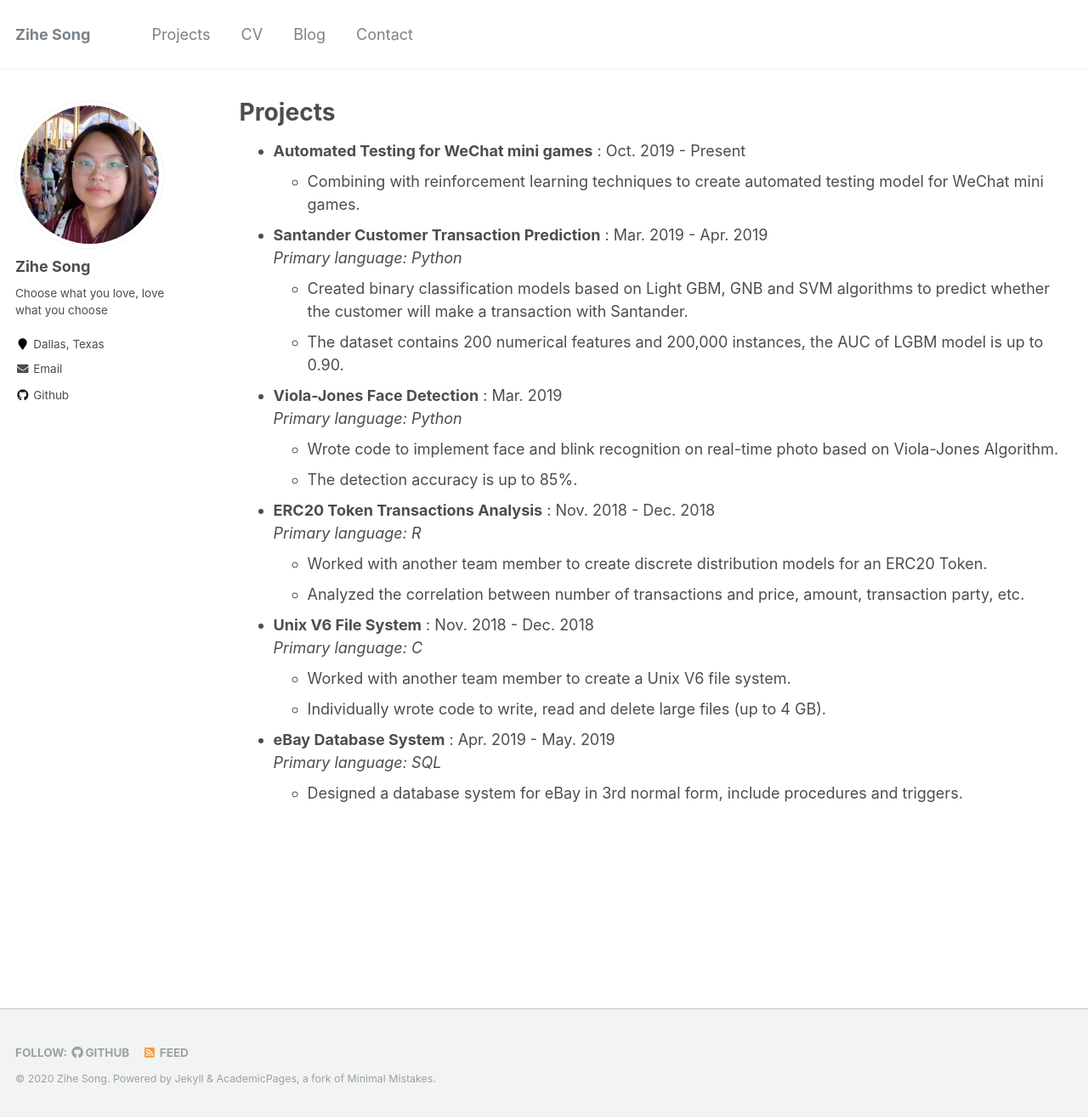
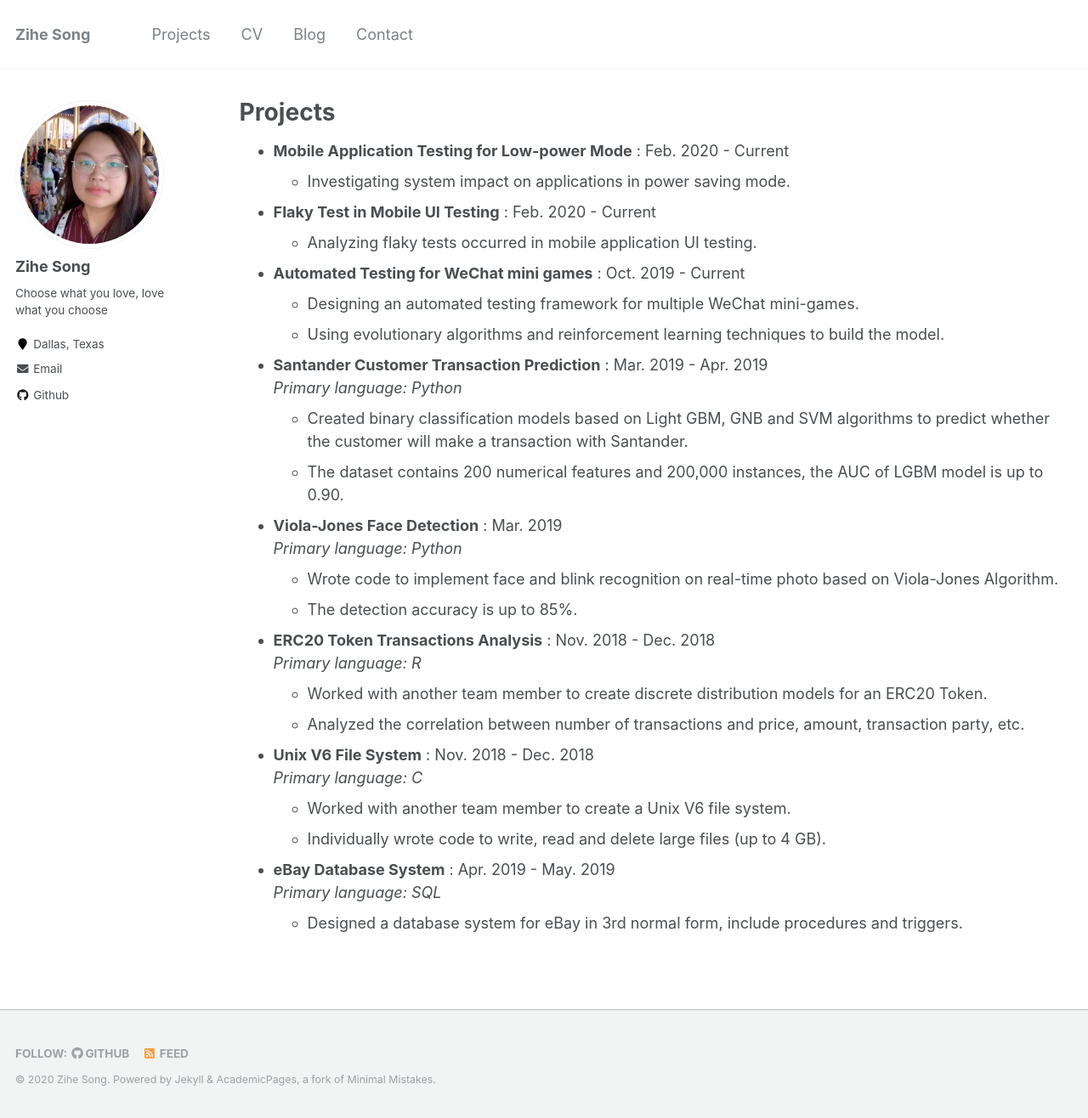
Before and after one commit to zihesong/zihesong.github.io, a Jekyll site: the page built from _pages/publications.md, in a window 1280 px wide and 1316 px high. Shown: the whole window at 85% size. Built offline with Jekyll 4.4.1, drawn with Linux system fonts in a browser that asks for light colours.

Commit message:
Update publications.md

```diff
--- a/_pages/publications.md
+++ b/_pages/publications.md
@@ -7,8 +7,16 @@ redirect_from:
   - /resume
 ---
 
-* __Automated Testing for WeChat mini games__ : Oct. 2019 - Present <br>
-  * Combining with reinforcement learning techniques to create automated testing model for WeChat mini games.<br>
+* __Mobile Application Testing for Low-power Mode__ : Feb. 2020 - Current <br>
+  * Investigating system impact on applications in power saving mode.
+
+* __Flaky Test in Mobile UI Testing__ :  Feb. 2020 - Current <br>
+  * Analyzing flaky tests occurred in mobile application UI testing.
+
+
+* __Automated Testing for WeChat mini games__ : Oct. 2019 - Current <br>
+  * Designing an automated testing framework for multiple WeChat mini-games.
+  * Using evolutionary algorithms and reinforcement learning techniques to build the model.
 
 
 * __Santander Customer Transaction Prediction__ : Mar. 2019 - Apr. 2019 <br>
```
